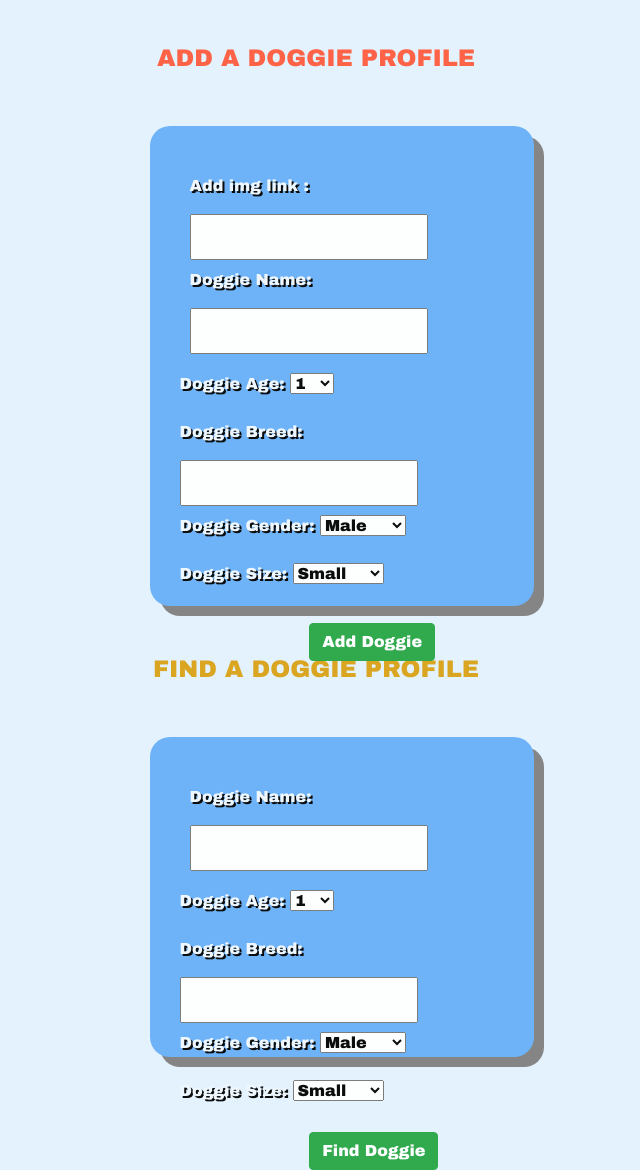
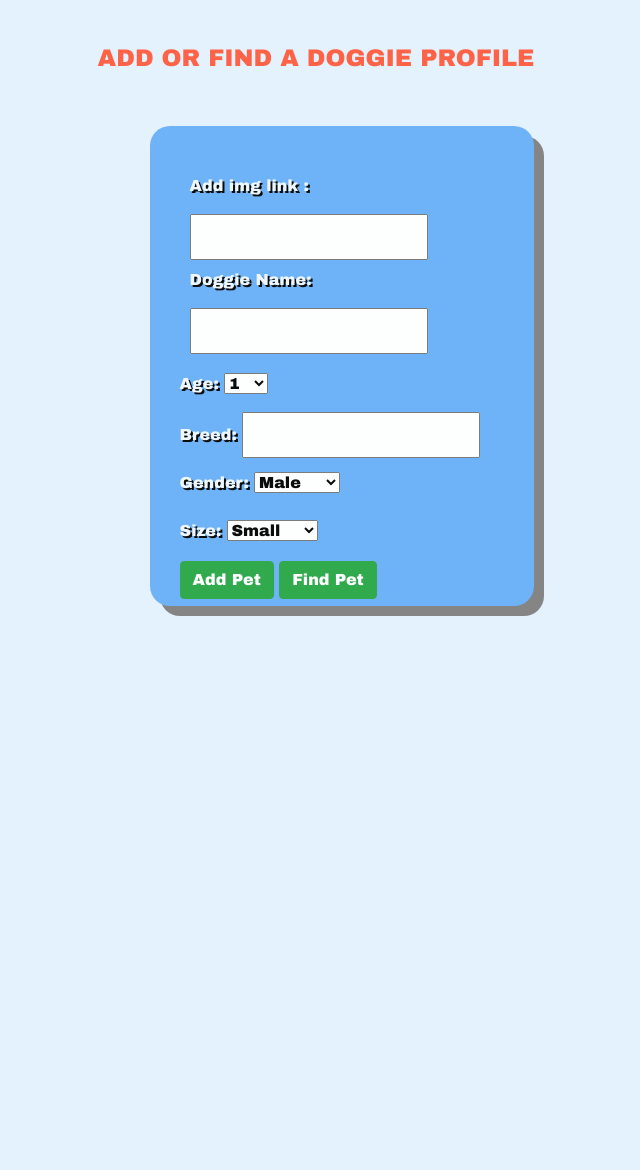
Before and after one commit to D-Y-A-G/K9Cupid, a Node project: template views/pets.handlebars in a window 1280 px wide. Shown: the part 76-1246 px from the top of the page, without its empty margins (324-964 px from the left). After the commit the page ends 692 px from the top, so only its background shows below. Run offline with Node 20 templates, Linux system fonts and the light colour scheme; the template is opened without the code that fills it, so the values that code supplies are empty; some libraries are stand-ins or nearby versions.

Commit message:
updated hbars

```diff
--- a/views/pets.handlebars
+++ b/views/pets.handlebars
@@ -1,7 +1,10 @@
 <p
   style="font-family: 'Archivo Black', sans-serif; align-items:center; text-align:center; padding-top: 20px; font-size:1.5rem; color:tomato; margin-top: 20px;"
->ADD A DOGGIE PROFILE
+>ADD OR FIND A DOGGIE PROFILE
 </p>
+
+{{! working }}
+
 <form
   style="font-family: 'Archivo Black', sans-serif; box-shadow: 10px 10px gray; width: 30%; height: 60%; opacity: 95%; padding:30px; background-color:rgb(104, 175, 247); color:aliceblue; margin-left:37%; margin-top: 50px; border-radius: 20px; text-shadow: 2px 2px black; line-height:2.5rem;"
   class="center-card pet-form"
@@ -13,7 +16,7 @@
     <input type="text" class="form-input" id="pet-name" />
   </div>
   <div class="from-group">
-    <label for="pet-age">Doggie Age:</label>
+    <label for="pet-age">Age:</label>
     <select type="integer" class="form-input" id="pet-age">
       <option value="1">1</option>
       <option value="2">2</option>
@@ -28,90 +31,26 @@
     </select>
   </div>
   <div>
-    <label for="pet-breed">Doggie Breed:</label>
+    <label for="pet-breed">Breed:</label>
     <input type="text" class="form-input" id="pet-breed" />
   </div>
   <div>
-    <label for="pet-gender">Doggie Gender:</label>
+    <label for="pet-gender">Gender:</label>
     <select type="text" class="form-input" id="pet-gender">
       <option value="Male">Male</option>
       <option value="Female">Female</option>
     </select>
   </div>
   <div>
-    <label for="pet-size">Doggie Size:</label>
+    <label for="pet-size">Size:</label>
     <select type="text" class="form-input" id="pet-size">
       <option value="Small">Small</option>
       <option value="Medium">Medium</option>
       <option value="Large">Large</option>
     </select>
   </div>
-  <button
-    class="btn btn-success"
-    type="submit"
-    id="add-pet"
-    style="position:relative; left:40%; bottom: -5%;"
-  >Add Doggie</button>
-  {{! <button class="btn btn-success" type="submit" id="find-pet">Find Doggie</button> }}
-</form>
-
-{{!  find doggie }}
-
-<p
-  style="font-family: 'Archivo Black', sans-serif; align-items:center; text-align:center; padding-top: 20px; font-size:1.5rem; color:goldenrod; margin-top: 25px;"
->FIND A DOGGIE PROFILE
-</p>
-<form
-  style="font-family: 'Archivo Black', sans-serif; box-shadow: 10px 10px gray; width: 30%; height: 40%; opacity: 95%; padding:30px; background-color:rgb(104, 175, 247); color:aliceblue; margin-left:37%; margin-top: 50px; border-radius: 20px; text-shadow: 2px 2px black; line-height:2.5rem;"
-  class="center-card pet-form"
->
-
-  <div class="from-group" style="padding: 10px;">
-    <label for="pet-name">Doggie Name:</label>
-    <input type="text" class="form-input" id="pet-name" />
-  </div>
-
-  <div class="from-group">
-    <label for="pet-age">Doggie Age:</label>
-    <select type="integer" class="form-input" id="pet-age">
-      <option value="1">1</option>
-      <option value="2">2</option>
-      <option value="3">3</option>
-      <option value="4">4</option>
-      <option value="5">5</option>
-      <option value="6">6</option>
-      <option value="7">7</option>
-      <option value="8">8</option>
-      <option value="9">9</option>
-      <option value="10">10</option>
-    </select>
-  </div>
-  <div>
-    <label for="pet-breed">Doggie Breed:</label>
-    <input type="text" class="form-input" id="pet-breed" />
-  </div>
-  <div>
-    <label for="pet-gender">Doggie Gender:</label>
-    <select type="text" class="form-input" id="pet-gender">
-      <option value="Male">Male</option>
-      <option value="Female">Female</option>
-    </select>
-  </div>
-  <div>
-    <label for="pet-size">Doggie Size:</label>
-    <select type="text" class="form-input" id="pet-size">
-      <option value="Small">Small</option>
-      <option value="Medium">Medium</option>
-      <option value="Large">Large</option>
-    </select>
-  </div>
-  {{! <button class="btn btn-success" type="submit" id="add-pet">Add Doggie</button> }}
-  <button
-    class="btn btn-success"
-    type="submit"
-    id="find-pet"
-    style="position:relative; left:40%; bottom: -5%;"
-  >Find Doggie</button>
+  <button class="btn btn-success" type="submit" id="add-pet">Add Pet</button>
+  <button class="btn btn-success" type="submit" id="find-pet">Find Pet</button>
 </form>
 
 <script src="/js/addPet.js"></script>
--- a/views/results.handlebars
+++ b/views/results.handlebars
@@ -28,7 +28,6 @@
     </div>
   </div>
 {{/each}}
-<a href="/homepage">Go to homepage</a>
 
 {{!-- <section class="container"></section>
   {{#if logged_in}}
```
